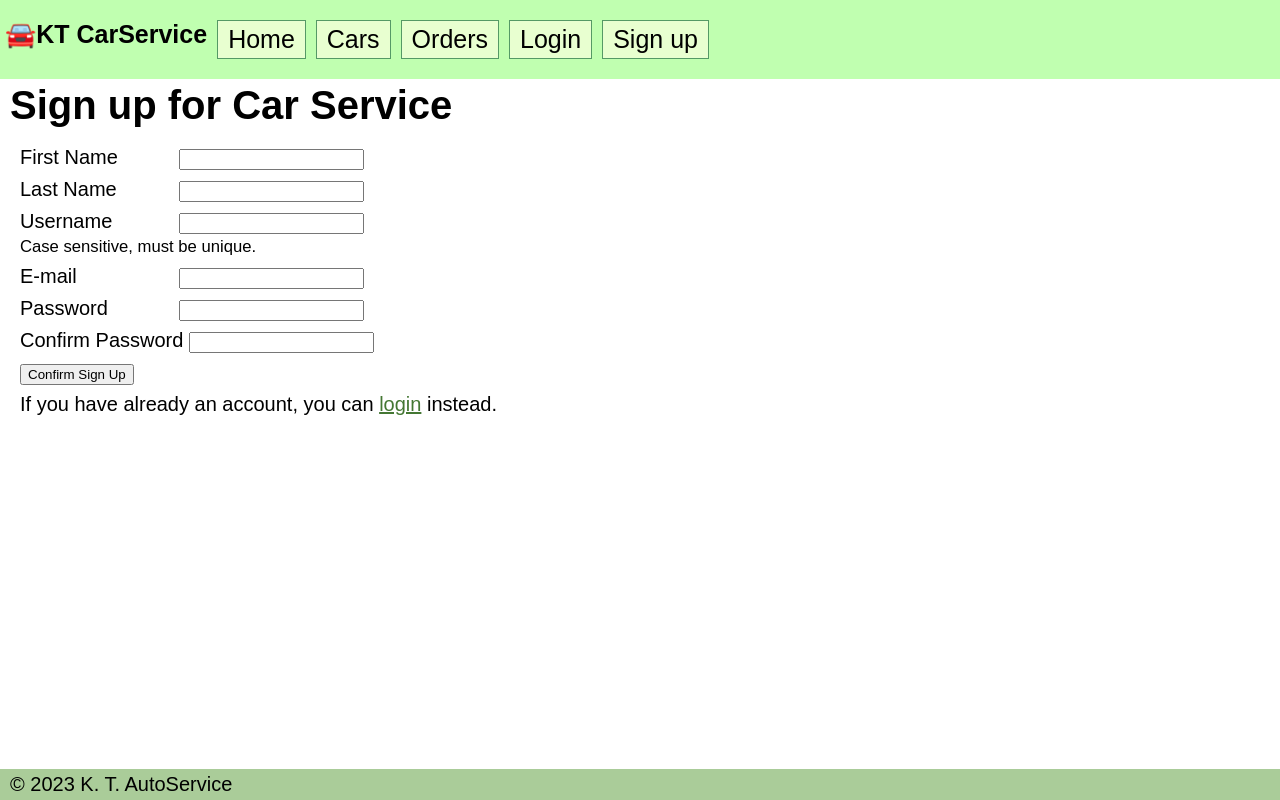
After one commit to KarolisTam/Django_project_service, a Django app: page /profile/signup/ in a window 1280 px wide. The commit adds this page. Run offline with Django 4.2, Linux system fonts and the light colour scheme.

Commit message:
add commets to orders, add registrasion to page

```diff
--- a/autoservice/service/admin.py
+++ b/autoservice/service/admin.py
@@ -28,8 +28,12 @@ class ServiceAdmin(admin.ModelAdmin):
     list_display = ('name', 'price')
 
 
+class OrderReviewAdmin(admin.ModelAdmin):
+    list_display = ('created_at', 'commenter', 'order', 'content')
+
 admin.site.register(models.Order, OrderAdmin)
 admin.site.register(models.Car, CarAdmin)
 admin.site.register(models.CarModel)
 admin.site.register(models.Service, ServiceAdmin)
 admin.site.register(models.OrderEntry, OrderEntryAdmin)
+admin.site.register(models.OrderReview, OrderReviewAdmin)
--- a/autoservice/service/static/css/styles.css
+++ b/autoservice/service/static/css/styles.css
@@ -111,3 +111,28 @@ ul.car-list img.car-cover {
     font-weight: bolder;
     padding: 0 0.5rem;
 }
+.box {
+    padding: 0.2rem 0.5rem;
+    margin: 0.5rem;
+    border: 1px solid #999999;
+    border-radius: 0.5rem;
+}
+.box-info {
+    background-color: #99ccff;
+}
+.box-warning {
+    background-color: #ffcc99;
+}
+.box-error {
+    background-color: #ff9999;
+}
+.box-success {
+    background-color: #c0ffb0;
+}
+.box-debug {
+    background-color: #eeeeee;
+}
+form p label {
+    display: inline-block;
+    min-width: 12vw;
+}
--- a/autoservice/service/templates/base.html
+++ b/autoservice/service/templates/base.html
@@ -23,6 +23,7 @@
         <li><a href="{% url 'user_orders' %}">My Orders</a></li>
         {% else %}
         <li><a href="{% url 'login' %}?next={{request.path}}">Login</a></li>
+        <li><a href="{% url 'signup' %}">Sign up</a></li>
         {% endif %}
         {% if user.is_authenticated %}
             {% if user.is_staff or user.is_superuser %}
@@ -31,7 +32,13 @@
         {% endif %}
     </ul>
 </header>
-<main>{% block content %}
+<main>
+    {% if messages %}
+    {% for message in messages %}
+        <p class="box box-{{ message.tags }}">{{ message }}</p>
+    {% endfor %}
+{% endif %}
+{% block content %}
 {% endblock content %}</main>
 <footer><p>&copy; 2023 K. T. AutoService</p></footer>
 </body>
--- a/autoservice/service/urls.py
+++ b/autoservice/service/urls.py
@@ -6,6 +6,6 @@ urlpatterns = [
     path("cars/", views.car_list , name="car_list"),
     path("cars/<int:pk>/", views.car_details, name="cars_detail"),
     path("orders/", views.OrderList.as_view(), name='order_list'),
-    path("orders/<int:pk>/", views.order_detail, name='order_detail'),
+    path("orders/<int:pk>/", views.OrderDetailReview.as_view(), name='order_detail'),
     path("orders/my/", views.UserOrderEntryListView.as_view(), name="user_orders"),
 ]
--- a/autoservice/user_profile/templates/registration/login.html
+++ b/autoservice/user_profile/templates/registration/login.html
@@ -11,5 +11,5 @@
 <p><button type="submit">Log in</button></p>
 </form>
 <p><a href="{% url 'password_reset' %}">Forgot password?</a></p>
-<p>If you do not have an account, you can sign up once the registration will be open.
+<p>If you do not have an account, please <a href="{% url 'signup' %}">sign up</a>.
 {% endblock content %}
--- /dev/null
+++ b/autoservice/user_profile/templates/user_profile/signup.html
@@ -0,0 +1,35 @@
+{% extends 'base.html' %}
+{% block title %}Sign up for {{ block.super }}{% endblock title %}
+{% block content %}
+<h1>Sign up for Car Service</h1>
+<form action="{{ request.path }}" method="post">
+    {% csrf_token %}
+    <p>
+        <label for="first_name">First Name</label>
+        <input type="text" name="first_name" value="{{ request.POST.first_name }}">
+    </p>
+    <p>
+        <label for="last_name">Last Name</label>
+        <input type="text" name="last_name" value="{{ request.POST.last_name }}">
+    </p>
+    <p>
+        <label for="username">Username</label>
+        <input type="text" name="username" required value="{{ request.POST.username }}">
+        <br><small>Case sensitive, must be unique.</small>
+    </p>
+    <p>
+        <label for="email">E-mail</label>
+        <input type="text" name="email" required value="{{ request.POST.email }}">
+    </p>
+    <p>
+        <label for="password">Password</label>
+        <input type="password" name="password" required>
+    </p>
+    <p>
+        <label for="password_confirm">Confirm Password</label>
+        <input type="password" name="password_confirm" required>
+    </p>
+    <p><button type="submit">Confirm Sign Up</button></p>
+    <p>If you have already an account, you can <a href="{% url 'login' %}">login</a> instead.</p>
+</form>
+{% endblock content %}
--- a/autoservice/user_profile/urls.py
+++ b/autoservice/user_profile/urls.py
@@ -1,5 +1,6 @@
 from django.urls import path
+from . import views
 
 urlpatterns = [
-
+    path('signup/', views.signup, name='signup')
 ]
--- a/autoservice/user_profile/views.py
+++ b/autoservice/user_profile/views.py
@@ -1,3 +1,41 @@
-from django.shortcuts import render
+from django.shortcuts import render, get_object_or_404, redirect
+from django.contrib import messages
+from django.contrib.auth import get_user_model
+from django.views.decorators.csrf import csrf_protect
+# Create your views here.
+User = get_user_model()
 
-# Create your views here.
+@csrf_protect
+def signup(request):
+    if request.user.is_authenticated:
+        messages.info(request, 'In order to sign up, you need to logout first')
+        return redirect('index')
+    if request.method == "POST":
+        error = False
+        first_name = request.POST.get('first_name')
+        last_name = request.POST.get('last_name')
+        username = request.POST.get('username')
+        email = request.POST.get('email')
+        password = request.POST.get('password')
+        password_confirm = request.POST.get('password_confirm')
+        if not username or len(username) < 3 or User.objects.filter(username=username).exists():
+            error = True
+            messages.error(request, 'Username is too short or already exists.')
+        if not email or len(email) < 3 or User.objects.filter(email=email).exists():
+            error = True
+            messages.error(request, 'Email is invalid or user with this email already exists.')
+        if not password or not password_confirm or password != password_confirm or len(password) < 8:
+            error = True
+            messages.error(request, "Password must be at least 8 characters long and match.")
+        if not error:
+            user = User.objects.create(
+                username=username,
+                email=email,
+                first_name=first_name,
+                last_name=last_name,
+            )
+            user.set_password(password)
+            user.save()
+            messages.success(request, "User registration successful!")
+            return redirect('login')
+    return render(request, 'user_profile/signup.html')
```
Also changed, not shown: autoservice/service/forms.py (added, +11 -0 lines), autoservice/service/models.py (+29 -0 lines), autoservice/service/templates/service/orders_detail.html (+24 -1 lines), autoservice/service/views.py (+50 -11 lines), autoservice/service/migrations/0019_orderreview.py (added).
